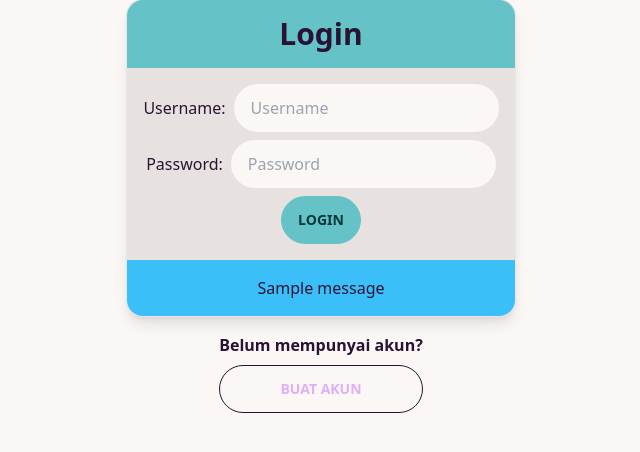
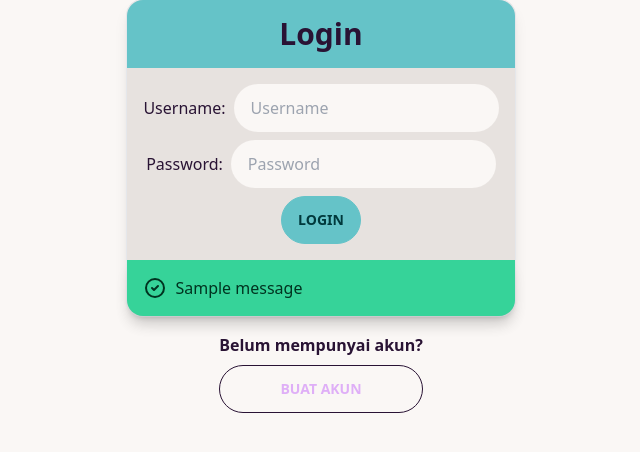
Before and after one commit to NeoZap/Tugas-2-PBP, a Django app: template todolist/templates/login.html in a window 1280 px wide. Shown: the part 210-662 px from the top of the page, without its empty margins (319-959 px from the left). Run offline with Django 4.2, Linux system fonts and the light colour scheme; the template is opened without the code that fills it, so the values that code supplies are empty; tables that the repository leaves empty hold one stand-in row (values such as "Sample post"); one stand-in notice (Sample message) is shown; some libraries are stand-ins or nearby versions.

Commit message:
Fix some bugs

```diff
--- a/todolist/templates/login.html
+++ b/todolist/templates/login.html
@@ -29,13 +29,26 @@
         </form>
 
         {% if messages %}
-        <div class="p-4 rounded-b-2xl bg-info m-b-sm break-words">
-            <ul>
-                {% for message in messages %}
-                <li>{{ message }}</li>
-                {% endfor %}
-            </ul>
+        {% for message in messages %}
+        <div class="alert alert-{{message.tags}} shadow-lg rounded-t-none rounded-b-2xl p-4 m-b-sm break-words">
+            <div>
+                {% if message.tags == "info" %}
+                <svg xmlns="http://www.w3.org/2000/svg" fill="none" viewBox="0 0 24 24"
+                    class="stroke-current flex-shrink-0 w-6 h-6">
+                    <path stroke-linecap="round" stroke-linejoin="round" stroke-width="2"
+                        d="M13 16h-1v-4h-1m1-4h.01M21 12a9 9 0 11-18 0 9 9 0 0118 0z"></path>
+                </svg>
+                {% elif message.tags == "success" %}
+                <svg xmlns="http://www.w3.org/2000/svg" class="stroke-current flex-shrink-0 h-6 w-6" fill="none"
+                    viewBox="0 0 24 24">
+                    <path stroke-linecap="round" stroke-linejoin="round" stroke-width="2"
+                        d="M9 12l2 2 4-4m6 2a9 9 0 11-18 0 9 9 0 0118 0z" />
+                </svg>
+                {% endif %}
+                <span>{{ message }}</span>
+            </div>
         </div>
+        {% endfor %}
         {% endif %}
 
     </div>
```
Also changed, not shown: todolist/views.py (+7 -3 lines).
